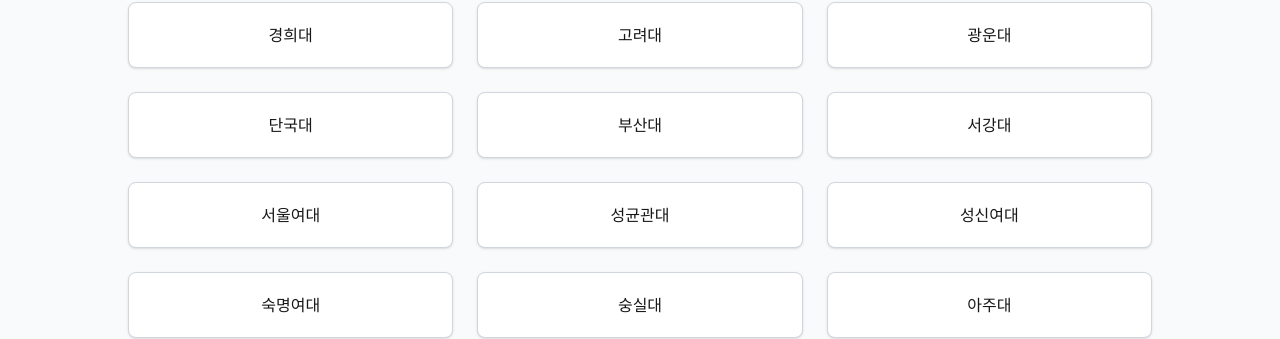
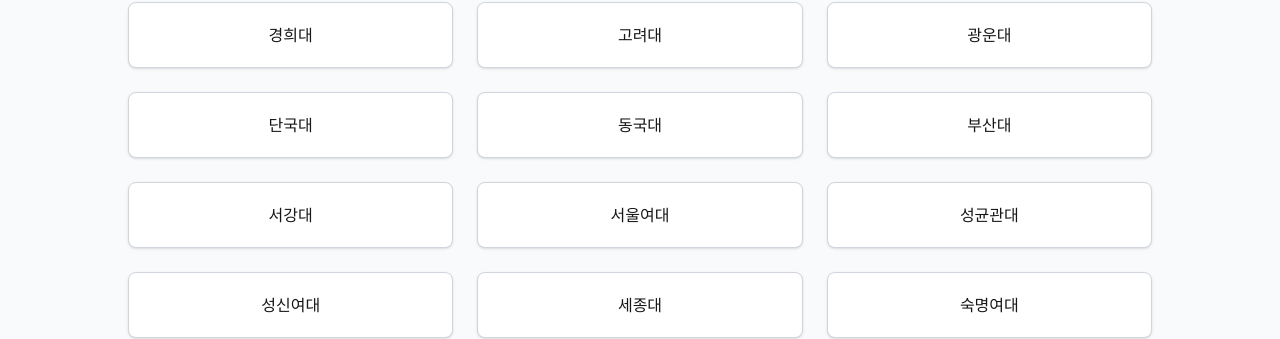
Before and after one commit to SHTH-AGI-LAB/shth-essay, a Next.js app: page / in a window 1280 px wide. Shown: the part 487-826 px from the top of the page. Built offline with nearby package versions, Linux system fonts and the light colour scheme; no server answers.

Commit message:
fix: missing universities added (dongguk, sejong, inha)

```diff
--- a/src/app/page.tsx
+++ b/src/app/page.tsx
@@ -12,15 +12,18 @@ const UNIVERSITIES = [
   { name: "고려대", slug: "korea" },
   { name: "광운대", slug: "kw" },
   { name: "단국대", slug: "dankook" },
+  { name: "동국대", slug: "dongguk" },
   { name: "부산대", slug: "pusan" },
   { name: "서강대", slug: "sogang" },
   { name: "서울여대", slug: "swu" },
   { name: "성균관대", slug: "skku" },
   { name: "성신여대", slug: "sungshin" },
+  { name: "세종대", slug: "sejong" },
   { name: "숙명여대", slug: "sookmyung" },
   { name: "숭실대", slug: "soongsil" },
   { name: "아주대", slug: "ajou" },
   { name: "이화여대", slug: "ewha" },
+  { name: "인하대", slug: "inha" },
   { name: "연세대", slug: "yonsei" },
   { name: "중앙대", slug: "cau" },
   { name: "한국외대", slug: "hufs" },
```
